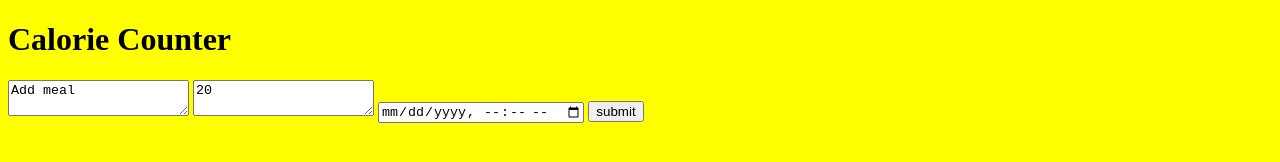
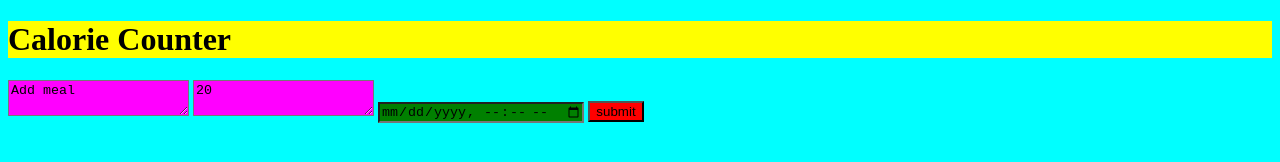
Before and after one commit to evabertalan/calorie-counter-app, a website: page public/index.html in a window 1280 px wide. Drawn offline with Linux system fonts and the light colour scheme; no server answers.

Commit message:
best css ever

```diff
--- a/public/style.css
+++ b/public/style.css
@@ -1,3 +1,21 @@
 body {
+	background: cyan;
+}
+h1 {
 	background: yellow;
 }
+.submit-button{
+	background: red;
+}
+
+.calorie-input, .meal-input{
+	background: magenta;
+}
+
+.date-input {
+	background: green;
+}
+
+.meal-list {
+	background: orange;
+}
```
